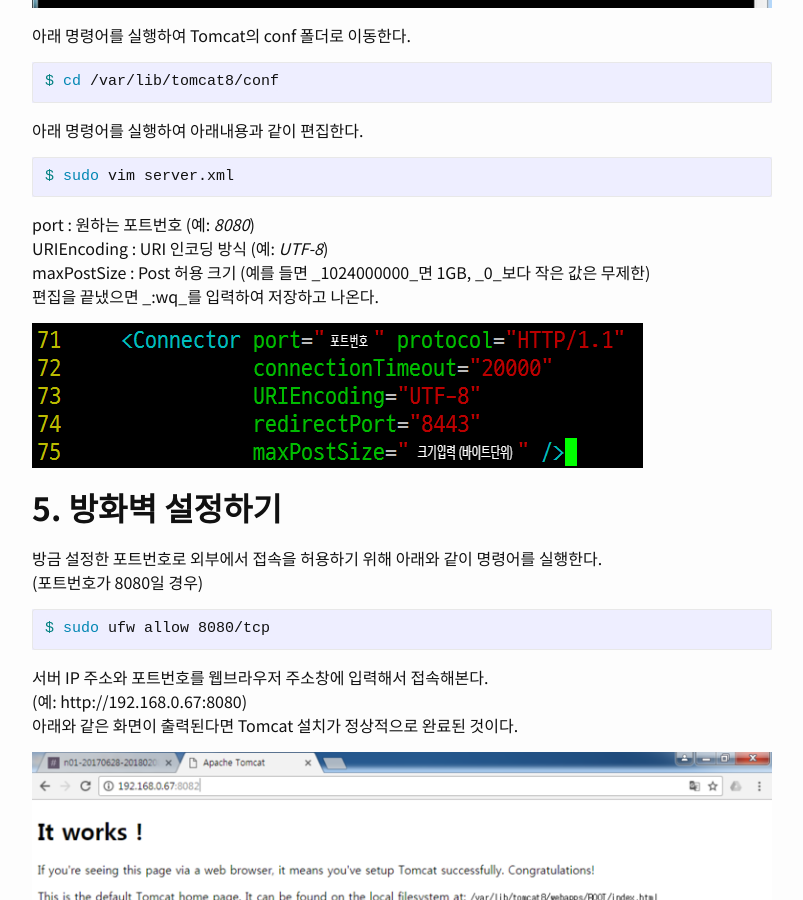
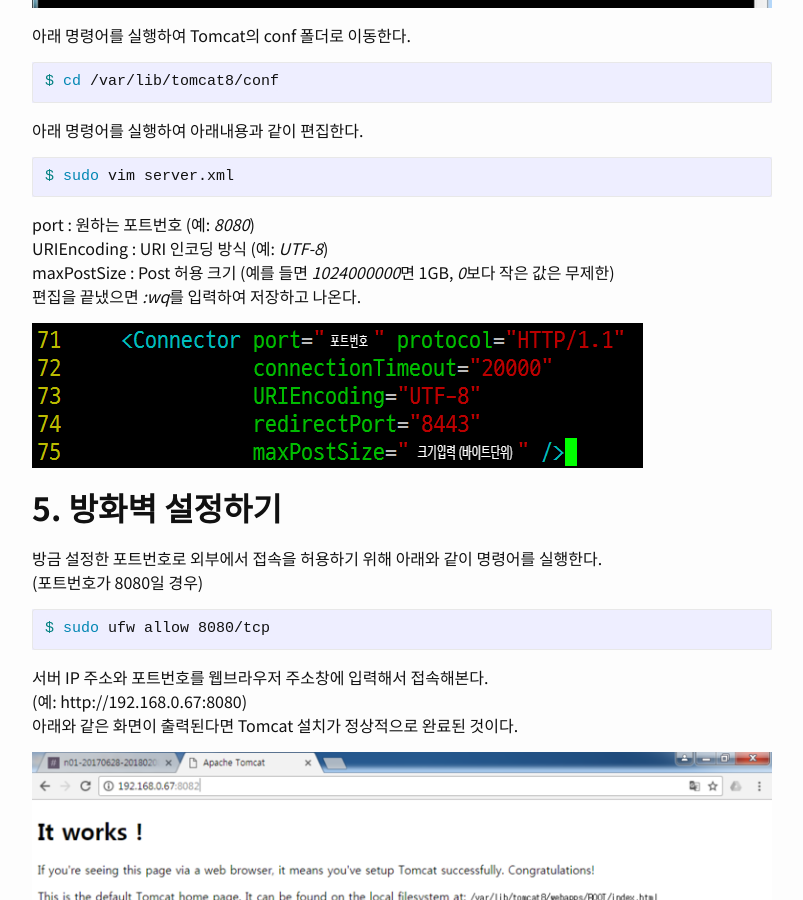
Before and after one commit to teachertophoon/teachertophoon.github.io, a Jekyll site: the page built from _posts/2018-03-13-setup-tomcat-to-ubuntu.markdown, in a window 1280 px wide and 900 px high, scrolled down 1640 px. Shown: the whole window, without its empty margins (238-1041 px from the left). Built offline with Jekyll 4.4.1, drawn with Linux system fonts in a browser that asks for light colours; comment, search, counter and statistics services are not loaded.

````diff
--- a/_posts/2018-03-13-setup-tomcat-to-ubuntu.markdown
+++ b/_posts/2018-03-13-setup-tomcat-to-ubuntu.markdown
@@ -56,10 +56,10 @@ $ cd /var/lib/tomcat8/conf
 ```sh
 $ sudo vim server.xml
 ```
-port : 원하는 포트번호 (예: _8080_)<br/>
-URIEncoding : URI 인코딩 방식 (예: _UTF-8_)<br/>
-maxPostSize : Post 허용 크기 (예를 들면 _1024000000_면 1GB, _0_보다 작은 값은 무제한)<br/>
-편집을 끝냈으면 _:wq_를 입력하여 저장하고 나온다.
+port : 원하는 포트번호 (예: *8080*)<br/>
+URIEncoding : URI 인코딩 방식 (예: *UTF-8*)<br/>
+maxPostSize : Post 허용 크기 (예를 들면 *1024000000*면 1GB, *0*보다 작은 값은 무제한)<br/>
+편집을 끝냈으면 *:wq*를 입력하여 저장하고 나온다.
 
 ![이미지](/files/setup-tomcat-to-ubuntu-03.png)
 
````
